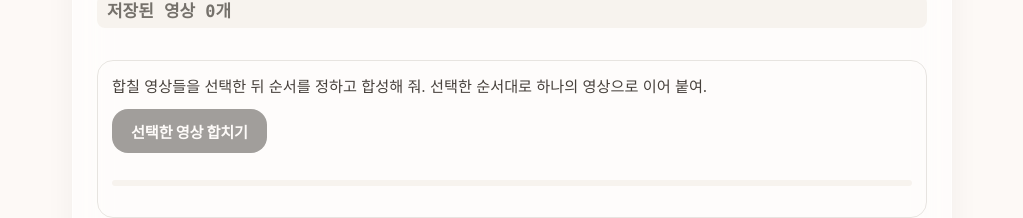
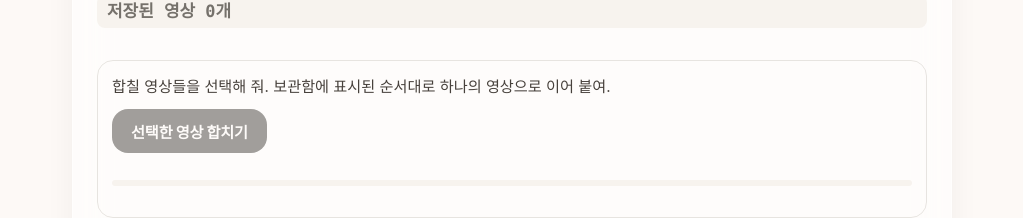
Before and after one commit to nolc74/gpt3, a website built with Vite: page app/index.html in a window 1280 px wide. Shown: the part 1814-2032 px from the top of the page, without its empty margins (128-1151 px from the left). Built offline with nearby package versions, Linux system fonts and the light colour scheme; files whose address does not match are found by name; a web font is replaced by a local one.

Commit message:
Clarify video combine order

```diff
--- a/app/index.html
+++ b/app/index.html
@@ -216,7 +216,7 @@
           </label>
           <p id="videoStorageStatus" class="text-meta video-storage-status">저장된 영상을 불러오는 중…</p>
           <div class="video-combine-tools">
-            <p class="video-combine-help">합칠 영상들을 선택한 뒤 순서를 정하고 합성해 줘. 선택한 순서대로 하나의 영상으로 이어 붙여.</p>
+            <p class="video-combine-help">합칠 영상들을 선택해 줘. 보관함에 표시된 순서대로 하나의 영상으로 이어 붙여.</p>
             <button id="combineVideosBtn" class="primary-btn video-combine-btn" type="button" disabled>선택한 영상 합치기</button>
             <p id="videoCombineStatus" class="text-meta" role="status" aria-live="polite"></p>
             <div id="combinedVideoResult" class="combined-video-result hidden"></div>
```
